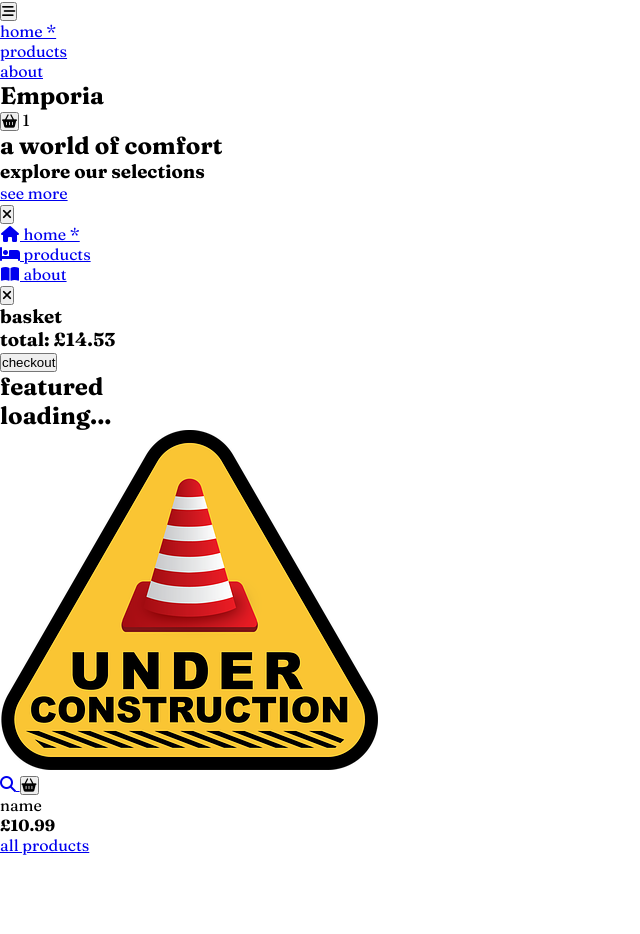
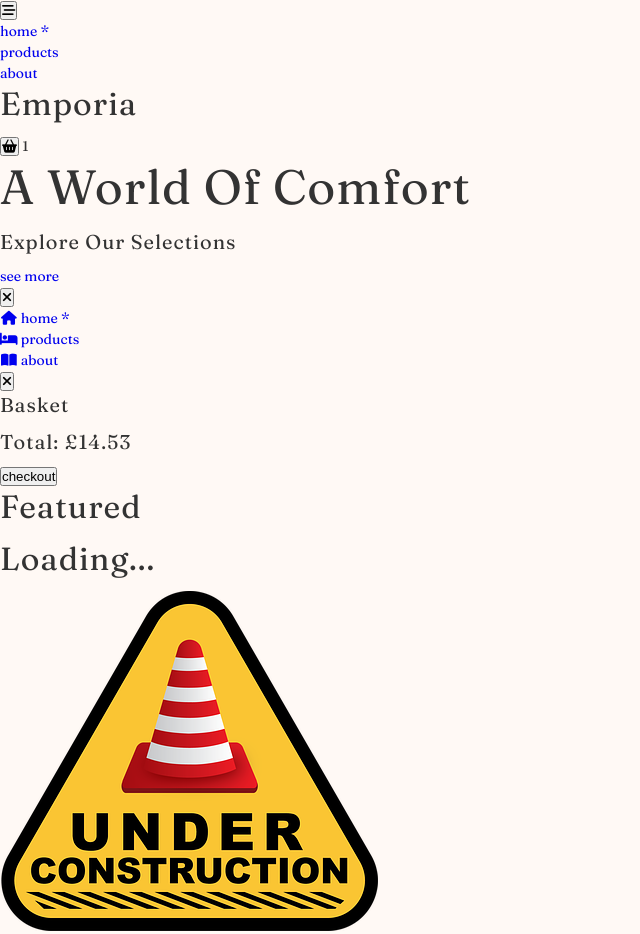
Before and after one commit to Nimira43/Emporia, a plain HTML site: page index.html in a window 1280 px wide. Shown: the top 934 px of the page, without its empty margins (0-640 px from the left). Before the commit the page ends 855 px from the top, so only its background shows below. Drawn offline with Linux system fonts and the light colour scheme.

Commit message:
H tags and body reset styles defined.

```diff
--- a/style.css
+++ b/style.css
@@ -6,6 +6,8 @@
   margin: 0;
   padding: 0;
   box-sizing: border-box;
+  list-style-type: none;
+  text-decoration: none;
 }
 
 :root {
@@ -35,4 +37,32 @@
 
 body {
   font-family: 'Fraunces', serif;
+  background: var(--floral);
+  color: var(--grey-dk);
+  line-height: 1.5;
+  font-size: 0.875rem;
 }
+
+h1, h2, h3, h4 {
+  letter-spacing: var(--spacing);
+  text-transform: capitalize;
+  line-height: 1.25;
+  margin-bottom: 0.75rem;
+  font-weight: 400;
+}
+
+h1 {
+  font-size: 3rem;
+}
+
+h2 {
+  font-size: 2rem;
+}
+
+h3 {
+  font-size: 1.25rem;
+}
+
+h4 {
+  font-size: 0.875px;
+}
```
